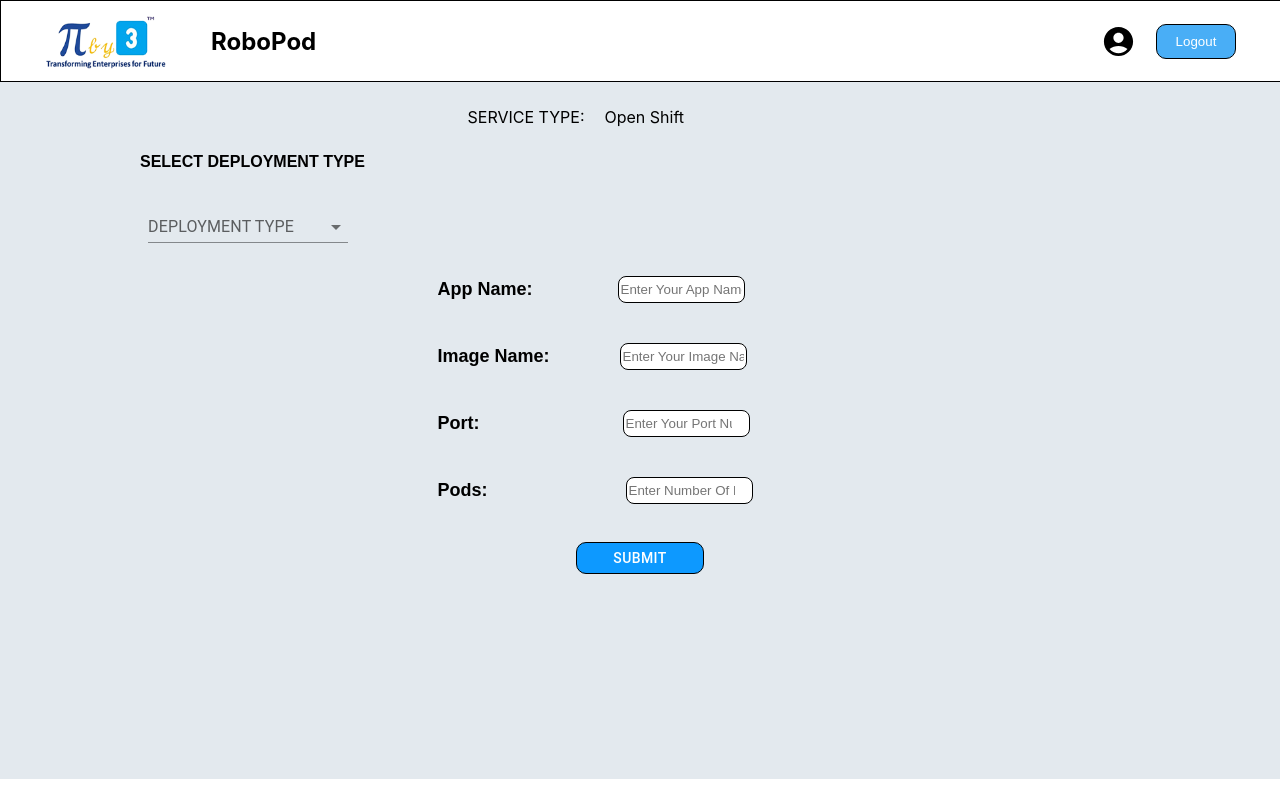
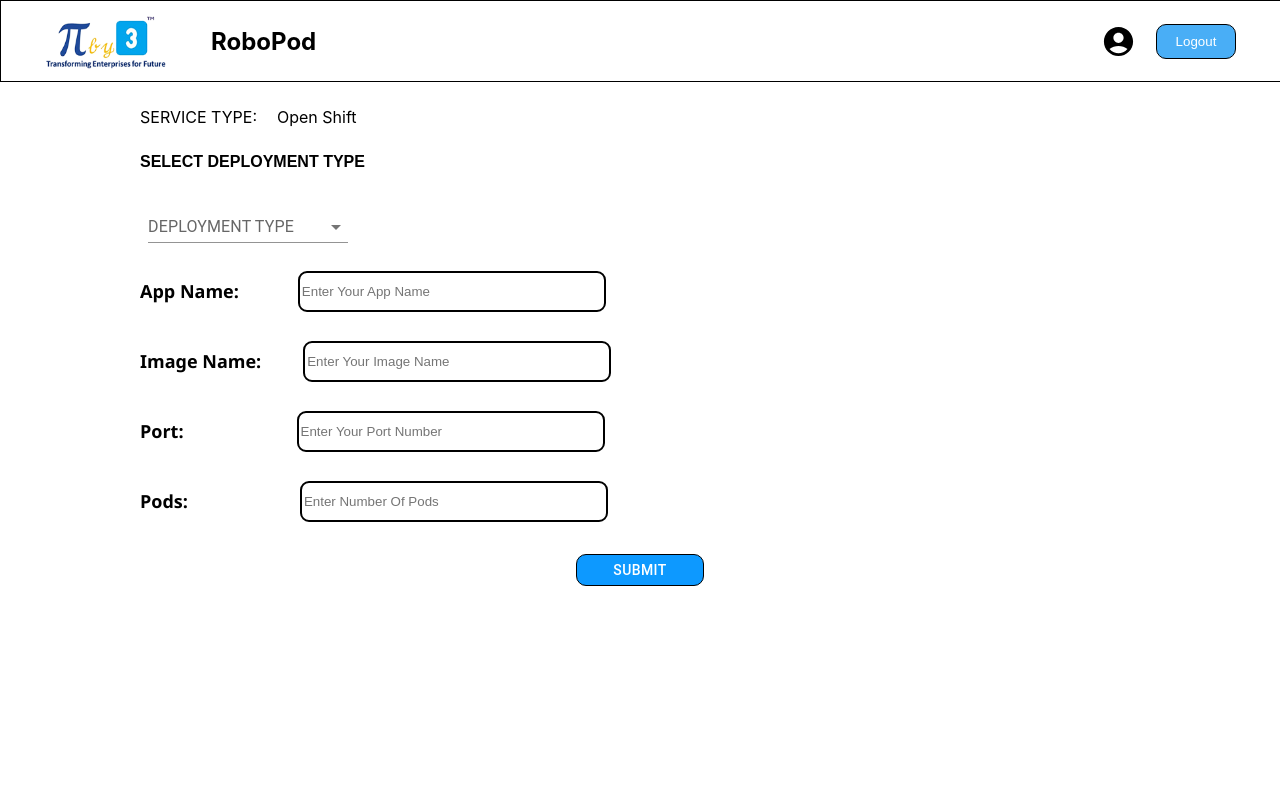
Before and after one commit to Adityacodesupport/RoboPod, a React (Create React App) app in the folder frontend/: page /deployment/deploy-app-openshift in a window 1280 px wide. Built offline with nearby package versions, Linux system fonts and the light colour scheme.

Commit message:
changed css selectors in editOpenshiftDeployment.css

```diff
--- a/frontend/src/pages/Deployment/DeployAppOpenshift/DeployAppOpenshift.jsx
+++ b/frontend/src/pages/Deployment/DeployAppOpenshift/DeployAppOpenshift.jsx
@@ -43,7 +43,7 @@ const DeployAppOpenShift = () => {
           .then((res)=>{
             alert('data submission completed')
             console.log(res)
-            alert(res)
+            alert(res.Routeurl)
             nevigate('/deployment/MyDeployments')
           })
           .catch(err=>{
--- a/frontend/src/pages/Deployment/DeployAppOpenshift/EditOpenshiftDeployment/EditOpenshiftDeployment.css
+++ b/frontend/src/pages/Deployment/DeployAppOpenshift/EditOpenshiftDeployment/EditOpenshiftDeployment.css
@@ -1,9 +1,9 @@
-.deployAppOpenShift-homePage{
+.edit-deployAppOpenShift-homePage{
     height:100vh;
     /* background-color:red; */
 }
 
-.deployAppOpenShift-mainPage{
+.edit-deployAppOpenShift-mainPage{
     display: flex;
     flex-direction: column;
     justify-content: flex-start;
@@ -14,80 +14,80 @@
     padding-top: 25px;
 }
 
-.deployAppOpenShift-mainPage h3{
+.edit-deployAppOpenShift-mainPage h3{
     font-family: 'Inter', sans-serif;
     font-family: 'Nunito Sans', sans-serif;
 }
 
-.deployAppOpenShift-service-type{
+.edit-deployAppOpenShift-service-type{
     width: 345px;
     display: flex;
     gap: 20px;
 }
 
-.deployAppOpenShift-Deployment-type{
+.edit-deployAppOpenShift-Deployment-type{
     display: flex;
     gap: 73px;
     width: 1000px;
 }
 
-.css-11u53oe-MuiSelect-select-MuiInputBase-input-MuiOutlinedInput-input.css-11u53oe-MuiSelect-select-MuiInputBase-input-MuiOutlinedInput-input.css-11u53oe-MuiSelect-select-MuiInputBase-input-MuiOutlinedInput-input {
+.edit-css-11u53oe-MuiSelect-select-MuiInputBase-input-MuiOutlinedInput-input.css-11u53oe-MuiSelect-select-MuiInputBase-input-MuiOutlinedInput-input.css-11u53oe-MuiSelect-select-MuiInputBase-input-MuiOutlinedInput-input {
     padding-right: 200px;
 }
 
-.deployAppOpenShift-App-Name{
+.edit-deployAppOpenShift-App-Name{
     display: flex;
     gap: 85px;
     align-items: center;
     width: 405px;
 }
 
-.deployAppOpenShift-App-Name input {
+.edit-deployAppOpenShift-App-Name input {
     height: 23px;
     border: 1px solid black;
     border-radius: 8px;
   }
 
-.deployAppOpenShift-Image-Name{
+.edit-deployAppOpenShift-Image-Name{
     display: flex;
     gap: 70px;
     align-items: center;
     width: 405px;
 }
 
-.deployAppOpenShift-Image-Name input{
+.edit-deployAppOpenShift-Image-Name input{
     height: 23px;
     border: 1px solid black;
     border-radius: 8px;
 }
 
-.deployAppOpenShift-Port-Number{
+.edit-deployAppOpenShift-Port-Number{
     display: flex;
     gap: 143px;
     align-items: center;
     width: 405px;
 }
 
-.deployAppOpenShift-Port-Number input{
+.edit-deployAppOpenShift-Port-Number input{
     height: 23px;
     border: 1px solid black;
     border-radius: 8px;
 }
 
-.deployAppOpenShift-Pods-Number{
+.edit-deployAppOpenShift-Pods-Number{
     display: flex;
     gap: 138px;
     align-items: center;
     width: 405px;
 }
 
-.deployAppOpenShift-Pods-Number input{
+.edit-deployAppOpenShift-Pods-Number input{
     height: 23px;
     border: 1px solid black;
     border-radius: 8px;
 }
 
-.deployAppOpenShift-Max-Unavailable {
+.edit-deployAppOpenShift-Max-Unavailable {
     display: flex;
     gap: 41px;
     align-items: center;
@@ -95,13 +95,13 @@
     /* background-color: aquamarine; */
 }
 
-.deployAppOpenShift-Max-Unavailable input{
+.edit-deployAppOpenShift-Max-Unavailable input{
     height: 23px;
     border: 1px solid black;
     border-radius: 8px;
 }
 
-.deployAppOpenShift-mainPage button {
+.edit-deployAppOpenShift-mainPage button {
     width: 10%;
     margin-top: 13px;
     height: 32px;
@@ -115,6 +115,6 @@
   }
 
 
-.deployAppOpenShift-mainPage button:hover{
+.edit-deployAppOpenShift-mainPage button:hover{
     background-color: #0d99ff
 }
```
